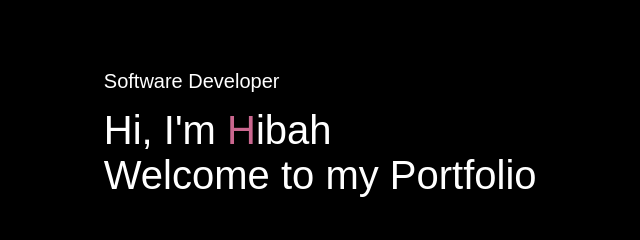
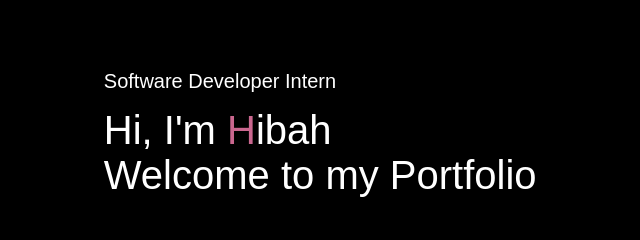
Before and after one commit to hibah360/Portfolio, a plain HTML site: page index.html in a window 1280 px wide. Shown: the part 279-519 px from the top of the page, 44-684 px from the left. Drawn offline with Linux system fonts and the light colour scheme.

Commit message:
initial commit 2

```diff
--- a/index.html
+++ b/index.html
@@ -30,7 +30,7 @@
             </ul>
             <main>
                 <div class="info">
-                    <h3>Software Developer</h3>
+                    <h3>Software Developer Intern</h3>
                     <p>Hi, I'm <span>H</span>ibah <br> Welcome to my Portfolio</p>
                 </div>
                 <img src="./images/wedding photo.jpeg" alt="">
```
